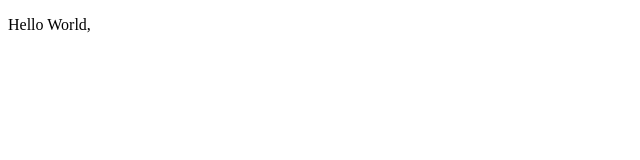
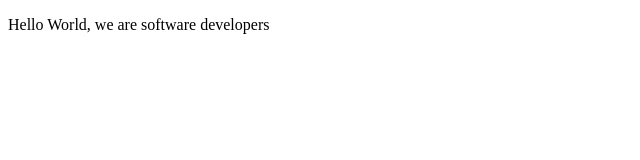
Before and after one commit to Assefademses/Assefa-x-Solomon, a plain HTML site: page index.html in a window 1280 px wide. Shown: the whole page, without its empty margins (0-640 px from the left). Drawn offline with Linux system fonts and the light colour scheme.

Commit message:
updated index.html

```diff
--- a/index.html
+++ b/index.html
@@ -21,7 +21,7 @@
     - The freeCodeCamp Team
 
     -->
-    <p>Hello World,</p>
+    <p>Hello World, we are software developers</p>
     <script  src="js/index.js"></script>
   </body>
 </html>
```
